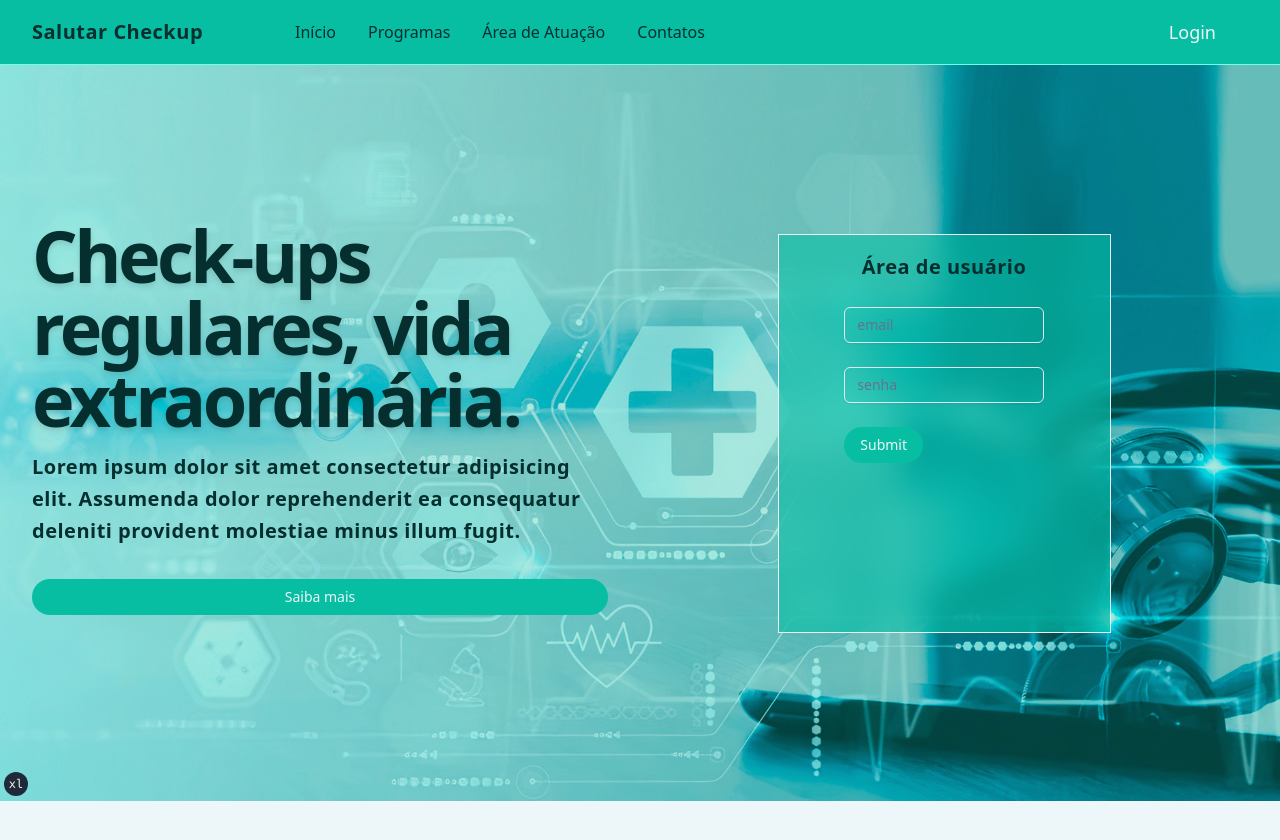
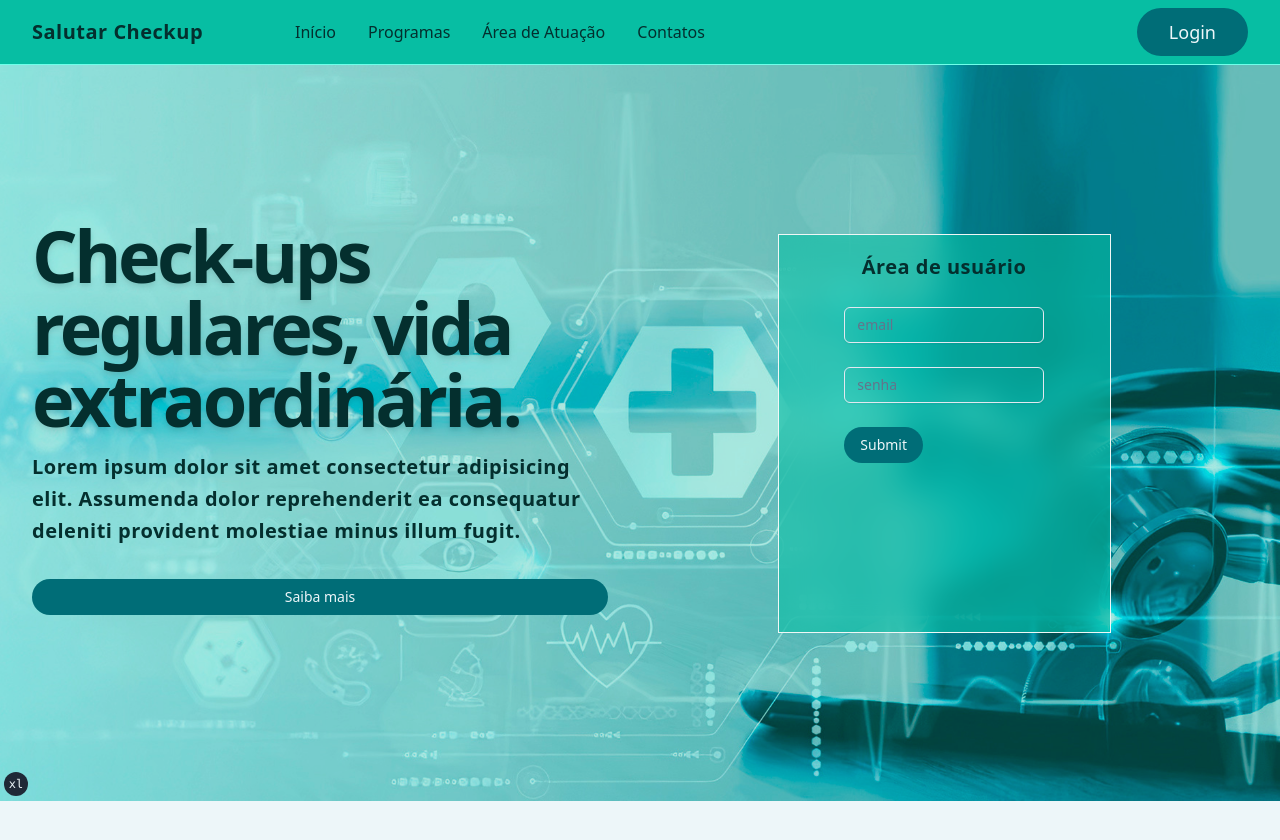
Before and after one commit to renexe/salutar-checkup, a Next.js app: page / in a window 1280 px wide. Shown: the top 840 px of the page. Built offline with nearby package versions, Linux system fonts and the light colour scheme.

Commit message:
<style>[ui]: Rework to clean layout

```diff
--- a/src/components/ui/button.tsx
+++ b/src/components/ui/button.tsx
@@ -10,7 +10,7 @@ const buttonVariants = cva(
     variants: {
       variant: {
         default:
-          "overflow-hidden relative bg-primary text-white hover:bg-foreground after:translate-x-full after:absolute after:top-0 after:left-0 after:content-[''] after:skew-y-[30deg] after:w-full after:h-full after:bg-white after:transition-all after:duration-300 after:z-10 hover:after:-translate-x-full",
+          "overflow-hidden relative bg-foreground text-white hover:bg-primary after:translate-x-full after:absolute after:top-0 after:left-0 after:content-[''] after:skew-y-[30deg] after:w-full after:h-full after:bg-white after:transition-all after:duration-300 after:z-10 hover:after:-translate-x-full",
         destructive:
           "bg-destructive text-destructive-foreground shadow-sm hover:bg-destructive/90",
         outline:
--- a/src/components/ui/typography.tsx
+++ b/src/components/ui/typography.tsx
@@ -36,7 +36,7 @@ const typographyVariants = cva(
     },
     defaultVariants: {
       variant: "body1",
-      color: "white",
+      color: "foreground",
     },
   }
 );
```
